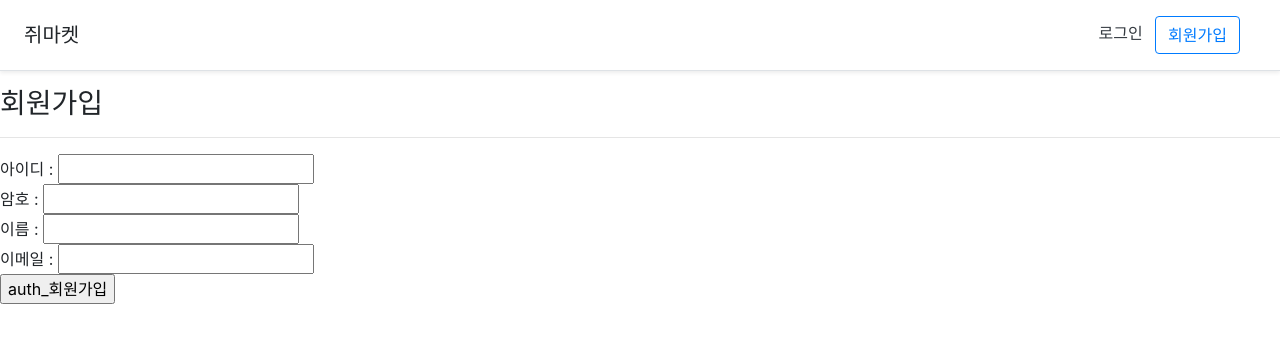
After one commit to co24428/python_web_django, a Django app: page /member/auth_join in a window 1280 px wide. The commit adds this page. Shown: the top 343 px of the page. Run offline with Django 3.2, Linux system fonts and the light colour scheme; some libraries are stand-ins or nearby versions.

Commit message:
auth_database control

```diff
--- a/django/web1/member/urls.py
+++ b/django/web1/member/urls.py
@@ -10,4 +10,11 @@ urlpatterns = [
     path('edit', views.edit, name="edit"),
     path('delete', views.delete, name="delete"),
     path('join1', views.join1, name="join1"),
+
+    path('auth_join', views.auth_join, name="auth_join"),
+    path('auth_index', views.auth_index, name="auth_index"),
+    path('auth_login', views.auth_login, name="auth_login"),
+    path('auth_logout', views.auth_logout, name="auth_logout"),
+    path('auth_edit', views.auth_edit, name="auth_edit"),
+    path('auth_pw', views.auth_pw, name="auth_pw"),
 ]
--- a/django/web1/member/views.py
+++ b/django/web1/member/views.py
@@ -4,6 +4,12 @@ from django.views.decorators.csrf import csrf_exempt
 #DB 연결
 from django.db import connection
 cursor = connection.cursor()
+# django에서 제공하는 User 모델 - migration하면 생성되는 것들 중 하나
+from django.contrib.auth.models import User
+# 미리 선언된 검증 함수들을 사용
+from django.contrib.auth import login as login1
+from django.contrib.auth import logout as logout1
+from django.contrib.auth import authenticate as auth1
 
 
 # Create your views here.
@@ -146,3 +152,84 @@ def join1(request):
         print(ar)
 
         return redirect("/member/index") # 절대경로로 줘라!!, /로 시작해야 한다..
+
+def auth_join(request):
+    if request.method == 'GET':
+        return render(request, 'member/auth_join.html')
+    if request.method == 'POST':
+        id = request.POST['username']
+        pw = request.POST['password']
+        na = request.POST['first_name']
+        em = request.POST['email']
+
+        obj = User.objects.create_user(
+            username=id,
+            password=pw,
+            first_name=na,
+            email=em
+        )
+        obj.save()
+        return redirect("/member/auth_index")
+
+def auth_index(request):
+    if request.method == 'GET':
+        return render(request, 'member/auth_index.html')
+    if request.method == 'POST':
+        pass
+
+def auth_login(request):
+    if request.method == 'GET':
+        return render(request, 'member/auth_login.html')
+    if request.method == 'POST':
+        id = request.POST['username']
+        pw = request.POST['password']
+
+        # DB에 인증
+        obj = auth1(request, username=id, password=pw)
+
+        if obj is not None:
+            login1(request, obj) # 세션에 추가
+
+        return redirect("/member/auth_index")
+
+def auth_logout(request):
+    if request.method == 'GET' or request.method == 'POST':
+        logout1(request)
+        return redirect("/member/auth_index")
+
+def auth_edit(request):
+    if request.method == 'GET':
+        if not request.user.is_authenticated:
+            return redirect("/member/auth_login")
+
+        obj = User.objects.get(username=request.user)
+
+        return render(request, "member/auth_edit.html", {"obj": obj})
+    if request.method == 'POST':
+        id = request.POST['username']
+        na = request.POST['first_name']
+        em = request.POST['email']
+
+        obj = User.objects.get(username=id)
+        obj.first_name = na
+        obj.email = em
+        obj.save()
+        return redirect("/member/auth_index")
+
+def auth_pw(request):
+    if request.method == 'GET':
+        if not request.user.is_authenticated:
+            return redirect("/member/auth_login")
+
+        return render(request, "member/auth_pw.html")
+    if request.method == 'POST':
+        pw = request.POST['pw']     # 기존 비밀번호
+        pw1 = request.POST['pw1']   # 변경 비밀번호
+        # 바꾸기 전에 인증
+        obj = auth1(request, username=request.user, password=pw)
+
+        if obj:
+            obj.set_password(pw1)
+            obj.save()
+            return redirect("/member/auth_index")
+        return redirect("/member/auth_pw")
--- /dev/null
+++ b/django/web1/templates/member/auth_join.html
@@ -0,0 +1,15 @@
+{% include "./head.html" %}
+<body>
+  {% include "./menu.html" %}
+    <h3>회원가입</h3>
+    <hr/>
+    <form action="/member/auth_join" method="post">
+      {% csrf_token %}
+      아이디 :  <input type="text" name="username"/><br />
+      암호 :  <input type="password" name="password"/><br />
+      이름 :  <input type="text" name="first_name"/><br />
+      이메일 :  <input type="text" name="email"/><br />
+      <input type="submit" value="auth_회원가입" />
+    </form>
+</body>
+</html>
--- a/django/web1/templates/member/head.html
+++ b/django/web1/templates/member/head.html
@@ -4,7 +4,7 @@
     <meta charset="UTF-8">
     <meta name="viewport" content="width=device-width, initial-scale=1.0">
     <meta http-equiv="X-UA-Compatible" content="ie=edge">
-    <title>MAIN</title>
+    <title>쥐마켓</title>
     <link rel='stylesheet' href="/static/css/bootstrap.min.css" />
     <style>
         .bd-placeholder-img {
```
Also changed, not shown: django/web1/templates/member/auth_edit.html (added, +20 -0 lines), django/web1/templates/member/auth_index.html (added, +23 -0 lines), django/web1/templates/member/auth_login.html (added, +18 -0 lines), django/web1/templates/member/auth_pw.html (added, +19 -0 lines).
